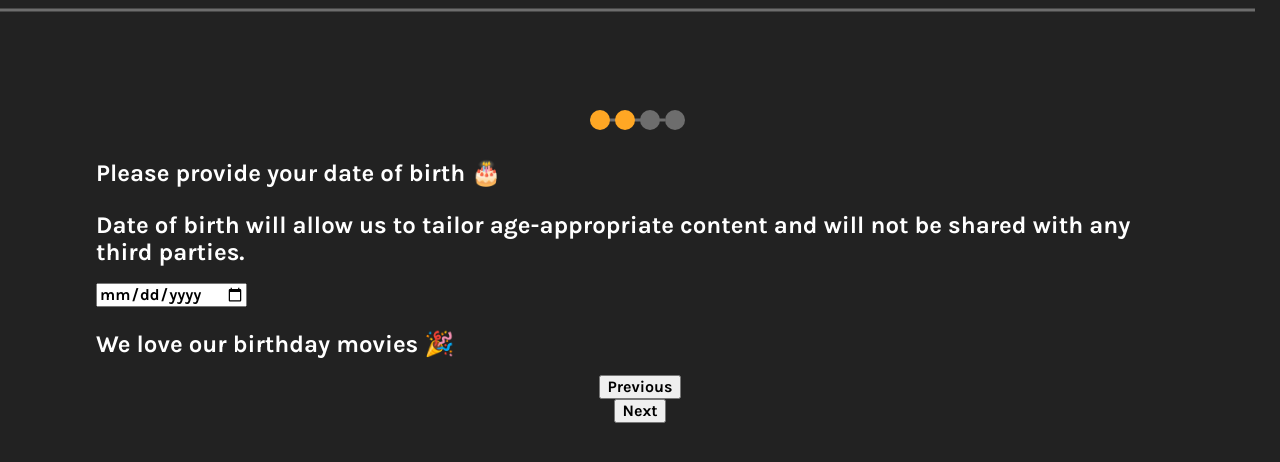
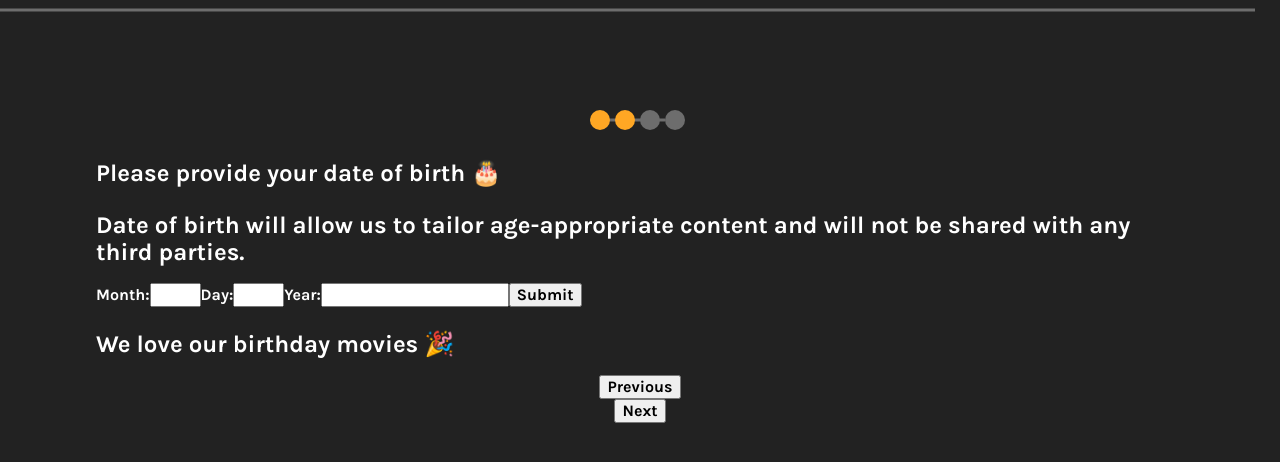
Before and after one commit to acsolis896/new-RT, a React (Vite) app: page / in a window 1280 px wide. Both pictures are taken after a click on the button "Next". Shown: the top 462 px of the page. Built offline with nearby package versions, Linux system fonts and the light colour scheme.

Commit message:
updated birthday input

```diff
--- /dev/null
+++ b/BirthdayInput.jsx
@@ -0,0 +1,52 @@
+import React, { useState } from 'react';
+
+function BirthdayInput() {
+  const [month, setMonth] = useState('');
+  const [day, setDay] = useState('');
+  const [year, setYear] = useState('');
+
+  const handleSubmit = (e) => {
+    e.preventDefault();
+    const date = new Date(year, month - 1, day); // month - 1 because months are 0-indexed in JS Date object
+    console.log(date);  // Handle the date as you wish
+  }
+
+  return (
+    <form onSubmit={handleSubmit}>
+      <label>
+        Month:
+        <input
+          type="number"
+          value={month}
+          onChange={(e) => setMonth(e.target.value)}
+          min="1"
+          max="12"
+          required
+        />
+      </label>
+      <label>
+        Day:
+        <input
+          type="number"
+          value={day}
+          onChange={(e) => setDay(e.target.value)}
+          min="1"
+          max="31"
+          required
+        />
+      </label>
+      <label>
+        Year:
+        <input
+          type="number"
+          value={year}
+          onChange={(e) => setYear(e.target.value)}
+          required
+        />
+      </label>
+      <button type="submit">Submit</button>
+    </form>
+  );
+}
+
+export default BirthdayInput;
--- a/BirthdaySelection.jsx
+++ b/BirthdaySelection.jsx
@@ -1,4 +1,5 @@
 import React, { useState } from 'react';
+import BirthdayInput from './BirthdayInput';
 
 function BirthdaySelection() {
   const [birthday, setBirthday] = useState('');
@@ -14,12 +15,7 @@ function BirthdaySelection() {
         <div class="bday-info">
             <h2>Please provide your date of birth 🎂</h2>
             <p>Date of birth will allow us to tailor age-appropriate content and will not be shared with any third parties.</p>
-            <input
-            class="bday-input"
-            type="date"
-            value={birthday}
-            onChange={handleBirthdayChange}
-            />
+            <BirthdayInput/>
         </div>
         <div class="bday-movies-div">
             <p>We love our birthday movies 🎉 </p>
```
